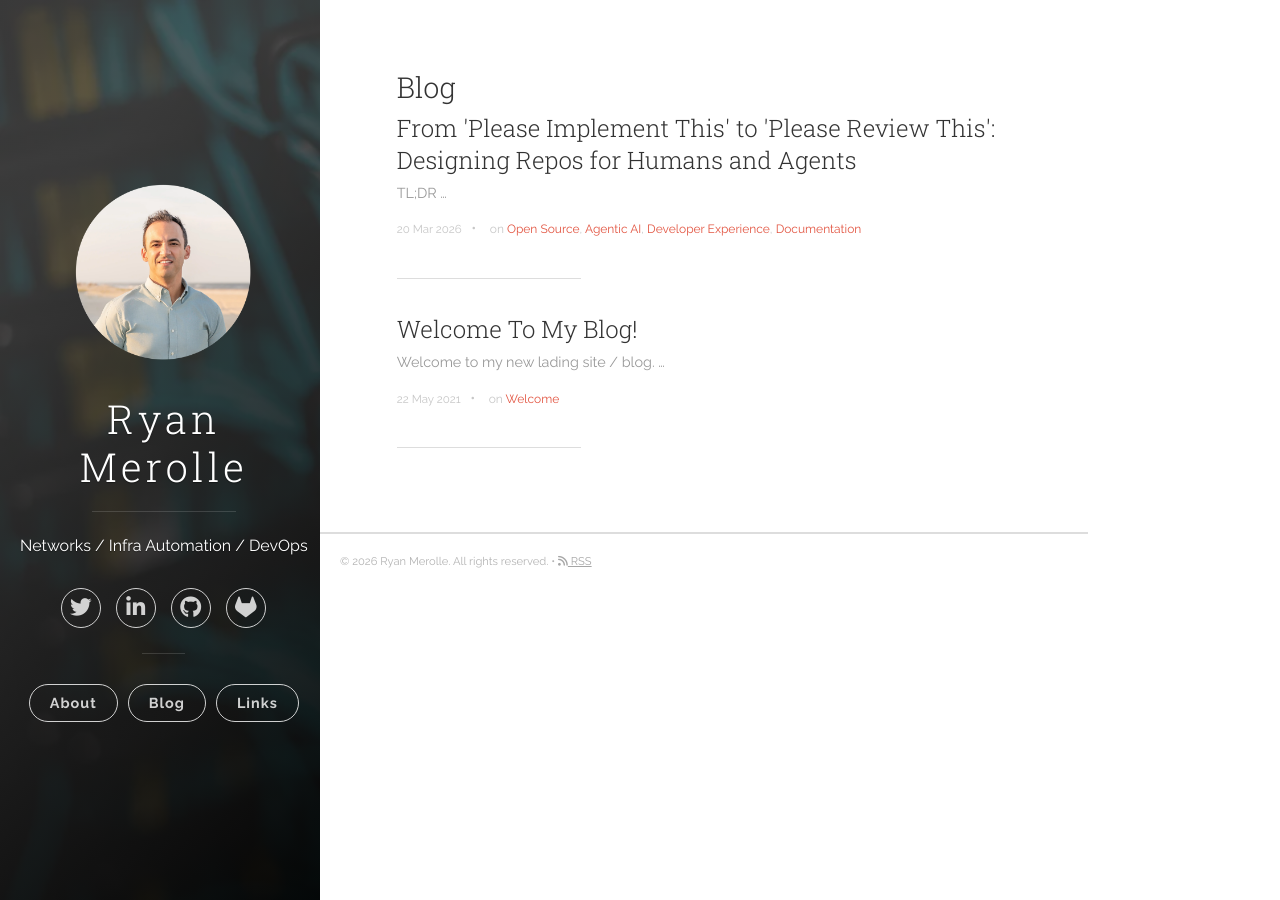
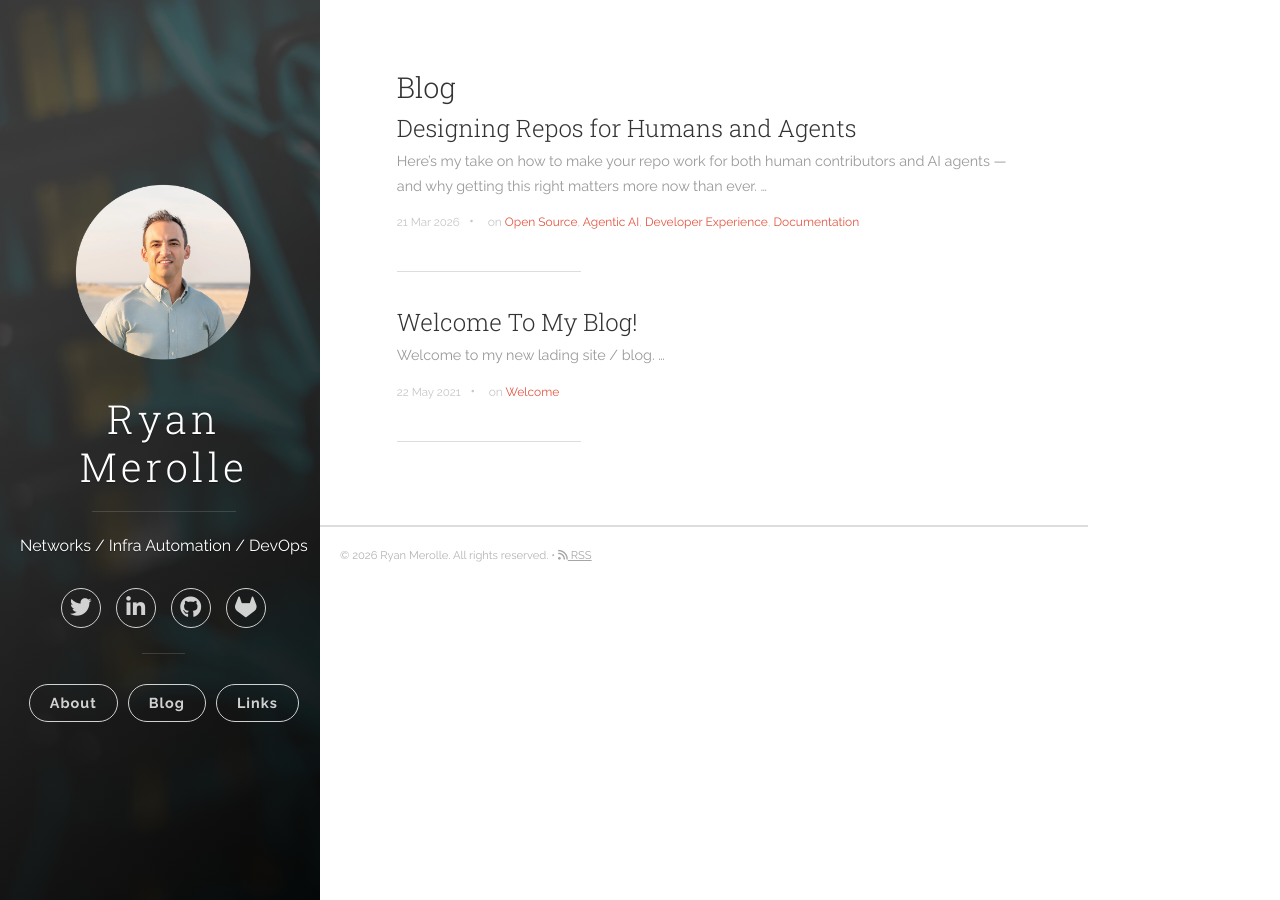
Before and after one commit to ryanmerolle/ryanmerolle.github.io, a Jekyll site: the page built from blog/index.html, in a window 1280 px wide. Built offline with Jekyll 4.4.1, drawn with Linux system fonts in a browser that asks for light colours; the list of posts is cut into pages by our own code.

Commit message:
final draft

```diff
--- a/_posts/2026-03-18-designing-repos-for-humans-and-agents.md
+++ b/_posts/2026-03-21-designing-repos-for-humans-and-agents.md
@@ -1,13 +1,11 @@
 ---
 layout: post
-title: "From 'Please Implement This' to 'Please Review This': Designing Repos for Humans and Agents"
+title: "Designing Repos for Humans and Agents"
 author: Ryan Merolle
-date: 2026-03-20
+date: 2026-03-21
 categories: [Engineering, AI]
 tags: [Open Source, Agentic AI, Developer Experience, Documentation]
 ---
-
-## TL;DR
 
 Here's my take on how to make your repo work for both human contributors and AI
 agents — and why getting this right matters more now than ever.
@@ -78,8 +76,6 @@ Why bother? Because **context currently beats skills.** Recent evals show that
 [context in an AGENTS.md outperforms custom skills](https://vercel.com/blog/agents-md-outperforms-skills-in-our-agent-evals)
 because it eliminates "decision fatigue." While models sometimes struggle to choose the right tool autonomously, they are
 world-class at following explicit instructions in the context window.
-
-> **Pro-Tip: Scope for Scale.** For monorepos or complex projects, don't rely on one giant file. Place scoped `AGENTS.md` files in specific directories (e.g., `/scripts` vs. `/core`) to provide surgical context where it’s needed most.
 
 ### 1.2 The Documentation Hierarchy
 
```
